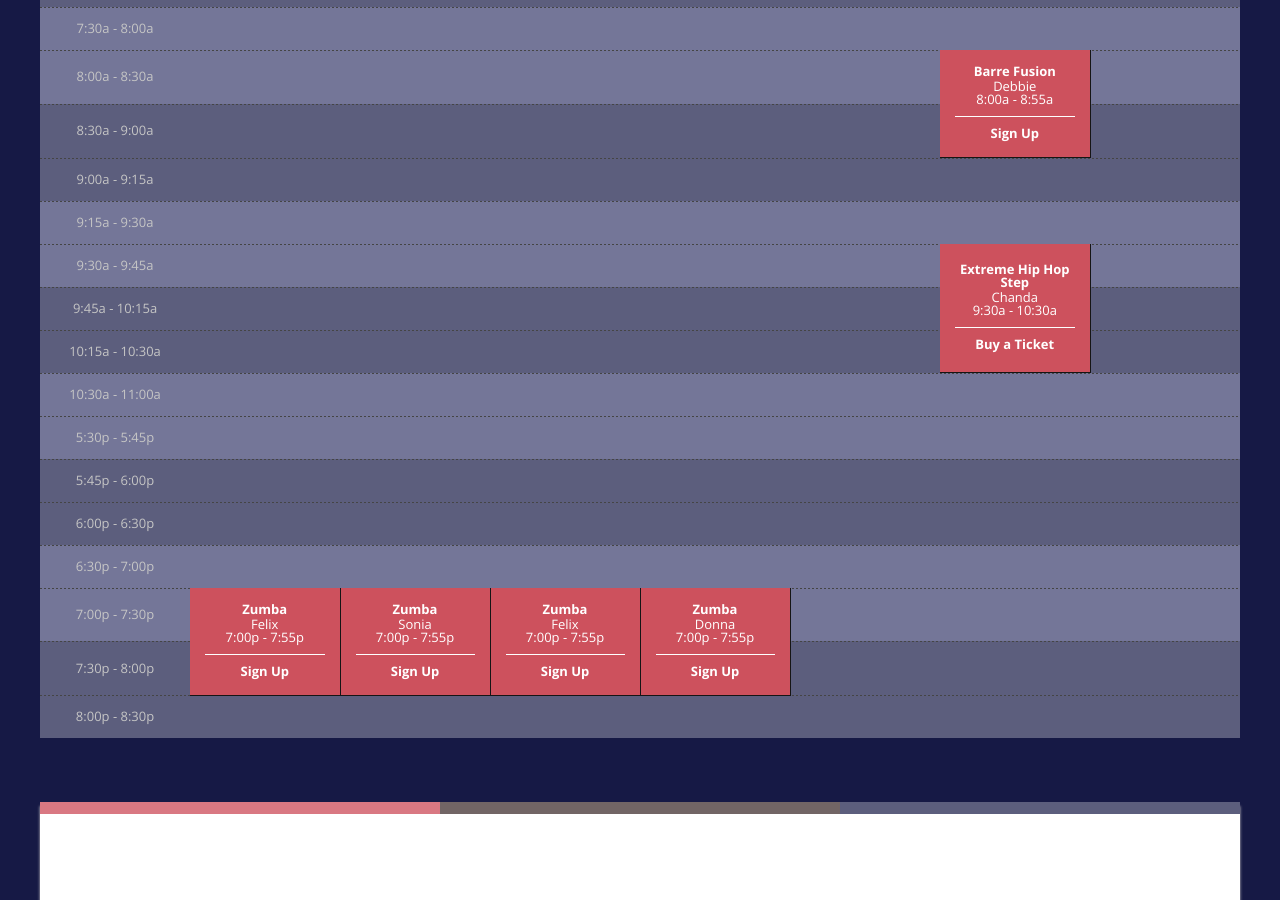
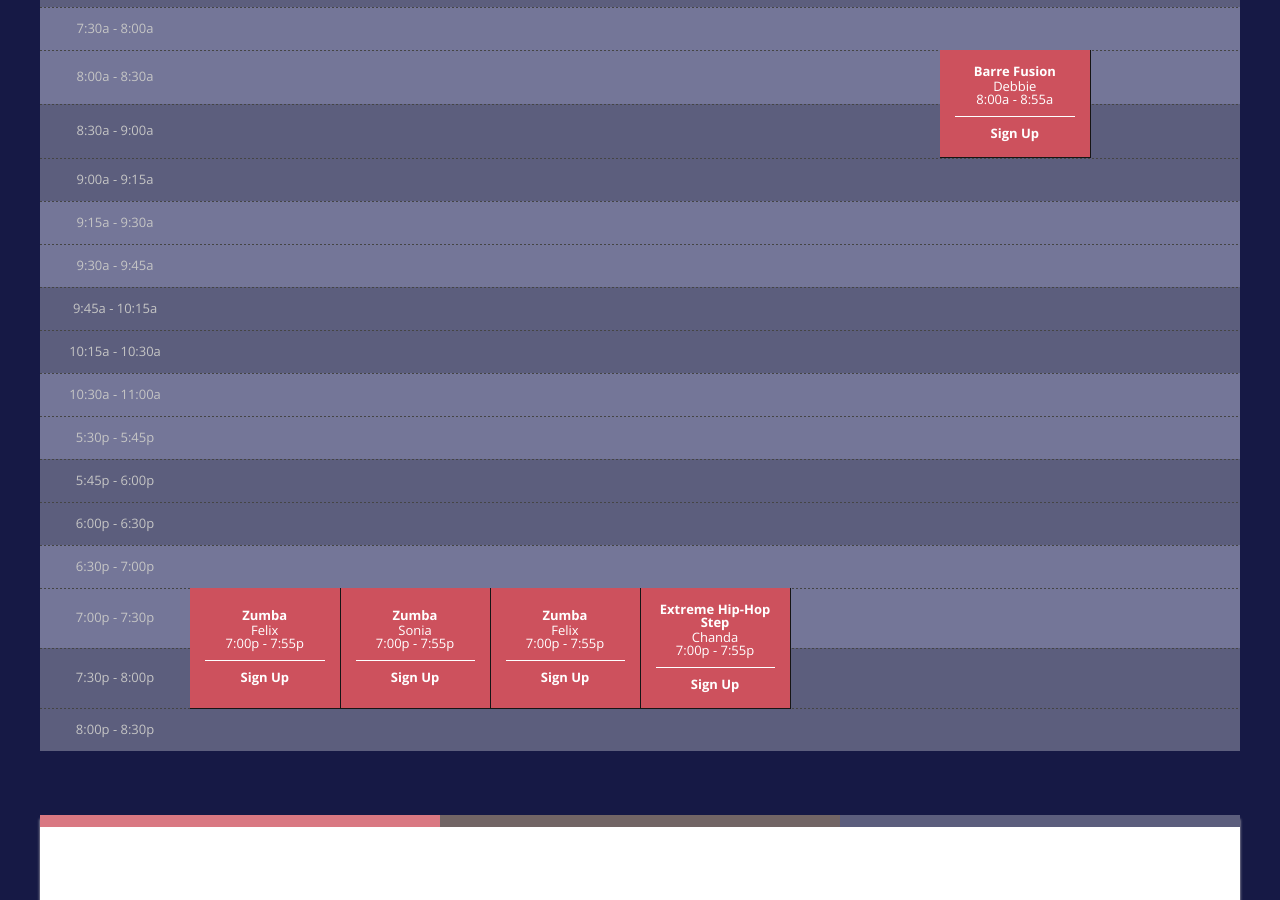
Before and after one commit to rwstone/shapeitup, a Jekyll site: the page built from schedule/index.md, in a window 1280 px wide and 900 px high, scrolled down 232 px. Built offline with Jekyll 4.4.1, drawn with Linux system fonts in a browser that asks for light colours; some web fonts are replaced.

Commit message:
Updated Index

```diff
--- a/schedule/index.md
+++ b/schedule/index.md
@@ -21,8 +21,8 @@ sessions:
   start_time: 7:00p
   end_time: 7:55p
   length: 2
-- class: Zumba
-  instructor: Donna
+- class: Extreme Hip-Hop Step
+  instructor: Chanda
   day: Thursday
   start_time: 7:00p
   end_time: 7:55p
@@ -33,13 +33,6 @@ sessions:
   start_time: 8:00a
   end_time: 8:55a
   length: 2
-- class: Extreme Hip Hop Step
-  instructor: Chanda
-  day: Saturday
-  start_time: 9:30a
-  end_time: 10:30a
-  length: 3
-  special_link: https://shapeitupnutritionfitness.square.site
 days:
 - Monday
 - Tuesday
```
